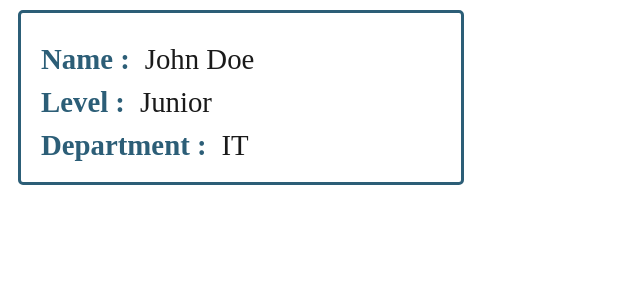
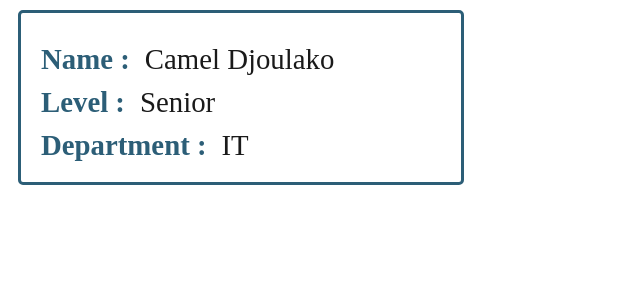
Before and after one commit to cameldjoulako/manapp, an Angular app: page / in a window 1280 px wide. Shown: the top 300 px of the page, without its empty margins (0-640 px from the left). Built offline with nearby package versions, Linux system fonts and the light colour scheme.

Commit message:
angular input with signa

```diff
--- a/src/app/app.html
+++ b/src/app/app.html
@@ -1,4 +1,4 @@
-<app-employee></app-employee>
+<app-employee [employee]="employee"></app-employee>
 <!-- {{ 'J' | level }} -->
 <!-- {{ now | date: 'MMM HH:mm' | uppercase }}
 <br />
--- a/src/app/app.ts
+++ b/src/app/app.ts
@@ -2,6 +2,7 @@ import { Component, signal } from '@angular/core';
 import { RouterOutlet } from '@angular/router';
 //import { Test } from './test/test';
 import { Employee } from './employee/employee';
+import { EmployeeI } from './models/employee.model';
 /* import { DatePipe, CurrencyPipe, UpperCasePipe } from '@angular/common';
 import { LevelPipe } from './pipes/level-pipe'; */
 @Component({
@@ -14,6 +15,17 @@ import { LevelPipe } from './pipes/level-pipe'; */
 export class App {
   appTitle = 'ManApp';
   appVersion: number = 1.0;
+
+  //INPUT & OUTPUT
+
+  employee: EmployeeI = {
+    _id: '69857452185789635874',
+    name: 'Camel Djoulako',
+    department: 'IT',
+    level: 'S',
+  };
+
+  //FIN INPUT & OUTPUT
 
   features: number = 5;
   protected readonly title = signal('manapp');
--- a/src/app/employee/employee.html
+++ b/src/app/employee/employee.html
@@ -1,15 +1,16 @@
 <!-- Details -->
+@let emp = employee();
 <div class="details">
   <div class="details-row">
     <div class="label">Name :</div>
-    <div class="value">{{ employee.name }}</div>
+    <div class="value">{{ emp.name }}</div>
   </div>
   <div class="details-row">
     <div class="label">Level :</div>
-    <div class="value">{{ employee.level | level }}</div>
+    <div class="value">{{ emp.level | level }}</div>
   </div>
   <div class="details-row">
     <div class="label">Department :</div>
-    <div class="value">{{ employee.department }}</div>
+    <div class="value">{{ emp.department }}</div>
   </div>
 </div>
--- a/src/app/employee/employee.ts
+++ b/src/app/employee/employee.ts
@@ -1,4 +1,4 @@
-import { Component } from '@angular/core';
+import { Component, input } from '@angular/core';
 import { EmployeeI } from '../models/employee.model';
 import { LevelPipe } from '../pipes/level-pipe';
 
@@ -9,10 +9,5 @@ import { LevelPipe } from '../pipes/level-pipe';
   styleUrl: './employee.scss',
 })
 export class Employee {
-  employee: EmployeeI = {
-    _id: '69857452185789635874',
-    name: 'John Doe',
-    department: 'IT',
-    level: 'J',
-  };
+  employee = input.required<EmployeeI>();
 }
```
